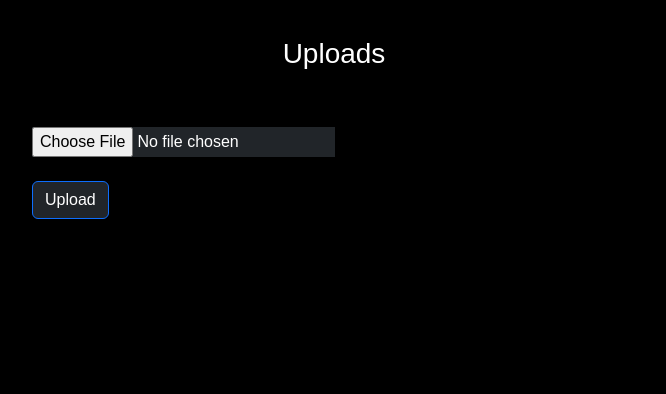
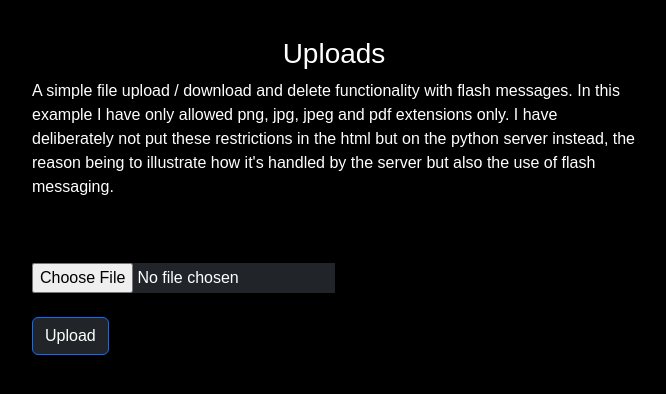
Before and after one commit to WayneBruton/flaskPersonal, a Flask app: page /uploads in a window 1280 px wide. Shown: the part 56-450 px from the top of the page, without its empty margins (306-972 px from the left). Run offline with Flask 3, Linux system fonts and the light colour scheme; parts of the project's set-up code (start-up, migrations or seed data) failed here and were passed over; some libraries are stand-ins or nearby versions.

Commit message:
2023/08/17B

```diff
--- a/website/templates/base.html
+++ b/website/templates/base.html
@@ -33,6 +33,30 @@
 	</div>
 
 </nav>
+
+{% with messages = get_flashed_messages(with_categories=true) %}
+{% if messages %}
+{% for category, message in messages %}
+{% if category == 'error' %}
+<br/><br>
+
+<div class="alert alert-danger alert-dismissable fade show" role="alert"
+     style="display: flex; justify-content: space-between; margin-top: 5px;">
+	{{ message }}
+	<button type="button" class="btn-close" data-bs-dismiss="alert" aria-label="Close"></button>
+</div>
+{% else %}
+<br/><br>
+<div class="alert alert-success alert-dismissable fade show" role="alert"
+     style="display: flex; justify-content: space-between;margin-top: 5px;">
+	{{ message }}
+	<button type="button" class="btn-close" data-bs-dismiss="alert" aria-label="Close"></button>
+</div>
+{% endif %}
+{% endfor %}
+{% endif %}
+{% endwith %}
+
 <div class="container-fluid">
 
 	{% block content %}
--- a/website/templates/uploads.html
+++ b/website/templates/uploads.html
@@ -12,6 +12,10 @@
 
 			<br><br>
 			<h3 class="text-center" style="color: white">Uploads</h3>
+			<p style="color: white;">A simple file upload / download and delete functionality with flash messages.
+				In this example I have only allowed png, jpg, jpeg and pdf extensions only.
+				I have deliberately not put these restrictions in the html but on the python server instead,
+				the reason being to illustrate how it's handled by the server but also the use of flash messaging.</p>
 			<br><br>
 			<form method="POST" enctype="multipart/form-data">
 				<input class="text-bg-dark" type="file" name="file" id="file"><br><br>
--- a/website/views.py
+++ b/website/views.py
@@ -2,7 +2,7 @@ import os
 
 import folium
 from flask import (Blueprint, render_template, request, jsonify, render_template_string, send_from_directory, url_for,
-                   redirect, send_file)
+                   redirect, send_file, flash)
 from werkzeug.utils import secure_filename
 from datetime import datetime
 
@@ -41,12 +41,14 @@ def uploads():
                 # get a list of all files in the uploads folder
                 files = os.listdir("website/static/uploads")
                 # return redirect(url_for("uploads"))
+                flash("File Uploaded", category="success")
 
-                return render_template("uploads.html", message="File Uploaded", files=files)
+                return render_template("uploads.html", files=files)
             else:
                 print("That file extension is not allowed")
                 files = os.listdir("website/static/uploads")
-                return render_template("uploads.html", message="That file extension is not allowed", files=files)
+                flash("That file extension is not allowed", category="error")
+                return render_template("uploads.html", files=files)
     else:
         files = os.listdir("website/static/uploads")
         print(files)
@@ -64,7 +66,9 @@ def download(filename):
 def delete(filename):
     os.remove(os.path.join("website/static/uploads", filename))
     files = os.listdir("website/static/uploads")
-    return render_template("uploads.html", message="File Deleted", files=files)
+    flash("File Deleted", category="success")
+    return redirect(url_for("views.uploads", files=files))
+    # return render_template("uploads.html", message="File Deleted", files=files)
 
 
 @views.route("/map")
```
